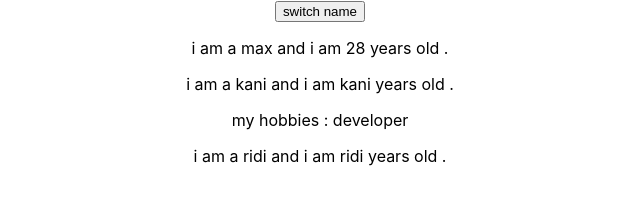
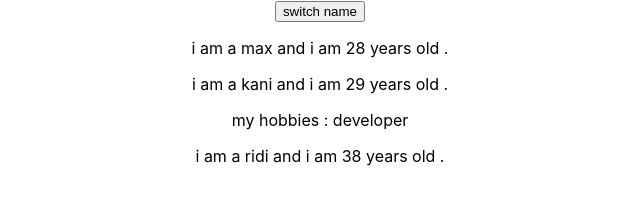
Before and after one commit to shafinr23/re, a React (Create React App) app: page / in a window 1280 px wide. Shown: the part 118-322 px from the top of the page, without its empty margins (320-960 px from the left). Built offline with nearby package versions, Linux system fonts and the light colour scheme.

Commit message:
menupilating state

```diff
--- a/src/App.js
+++ b/src/App.js
@@ -14,7 +14,15 @@
      ]
    }
    switchNameHandler = ()=>{
-     console.log('click ');
+     //console.log('click ');
+    // don't do this  this.state.persons[0].name = 'shafin';
+    this.setState({
+      persons:[
+      {name: 'shafin' , age:28 },
+      {name: 'fari' , age:9 },
+      {name: 'sani' , age:31 }
+    ]
+  });
    }
   render(){
     return(
@@ -23,8 +31,8 @@
             <p>this is p tag</p>
             <button onClick={this.switchNameHandler} > switch name  </button>
             <Person name={this.state.persons[0].name} age={this.state.persons[0].age} />
-            <Person name={this.state.persons[1].name} age={this.state.persons[1].name} > my hobbies : developer </Person>
-            <Person name={this.state.persons[2].name} age={this.state.persons[2].name} />
+            <Person name={this.state.persons[1].name} age={this.state.persons[1].age} > my hobbies : developer </Person>
+            <Person name={this.state.persons[2].name} age={this.state.persons[2].age} />
         </div>
 
     )
```
